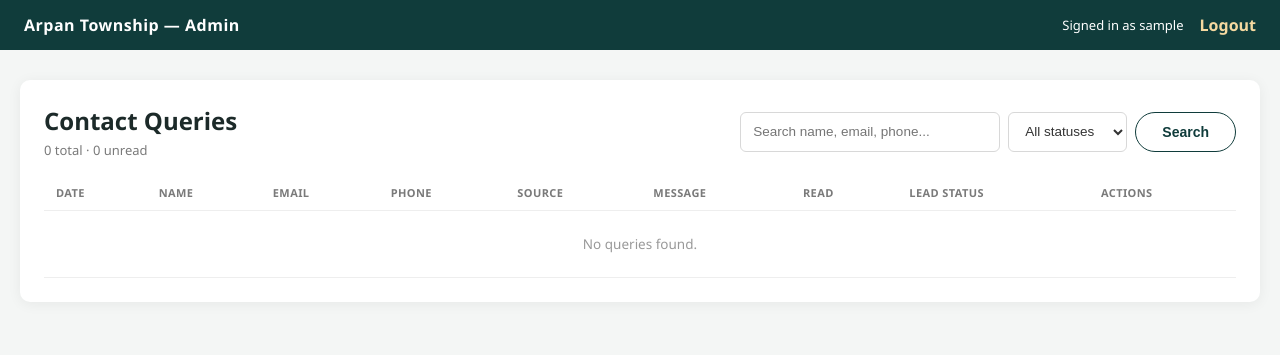
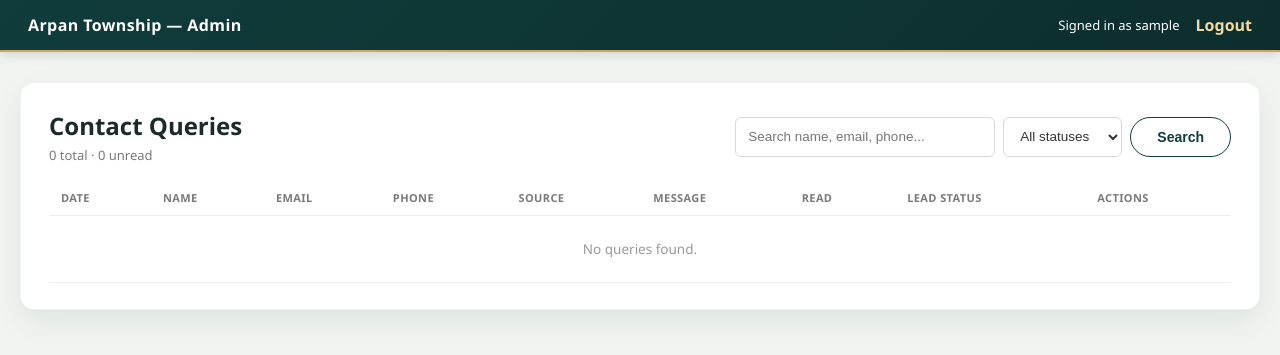
Before and after one commit to bhupindersinghsaggu/ARPANTOWNSHIP, a PHP site: page /admin/index.php in a window 1280 px wide. Shown: the top 355 px of the page. Run offline with PHP 8.4, Linux system fonts and the light colour scheme; the visitor is signed in with stand-in values (Sample User, id 1); data that the repository does not hold is empty.

Commit message:
Update style.php

```diff
--- a/admin/includes/style.php
+++ b/admin/includes/style.php
@@ -3,8 +3,9 @@
     body {
         margin: 0;
         font-family: 'Segoe UI', Arial, sans-serif;
-        background: #f4f6f5;
+        background: #f2f4f1;
         color: #1c2a29;
+        -webkit-font-smoothing: antialiased;
     }
 
     #topProgressBar {
@@ -24,16 +25,20 @@
         transition: width 1.2s ease-out, opacity .2s ease;
     }
     .admin-topbar {
-        background: #103c3b;
+        background: linear-gradient(135deg, #103c3b 0%, #0c2e2d 100%);
         color: #fff;
-        padding: 14px 24px;
+        padding: 14px 28px;
         display: flex;
         align-items: center;
         justify-content: space-between;
         position: relative;
+        border-bottom: 2px solid #cda45e;
+        box-shadow: 0 2px 12px rgba(0,0,0,.15);
     }
-    .admin-topbar a { color: #f5d9a0; text-decoration: none; font-weight: 600; }
-    .admin-topbar .brand { font-weight: 700; letter-spacing: .5px; }
+    .admin-topbar a { color: #f5d9a0; text-decoration: none; font-weight: 600; transition: opacity .2s ease; }
+    .admin-topbar a:hover { opacity: .8; }
+    .admin-topbar .brand { display: flex; align-items: center; gap: 10px; font-weight: 700; letter-spacing: .4px; }
+    .admin-topbar .brand img { height: 26px; width: auto; display: block; }
     .admin-topbar-right { display: flex; align-items: center; gap: 16px; }
     .admin-topbar-user { font-size: 13px; }
     .admin-hamburger {
@@ -64,10 +69,11 @@
     .admin-wrap { max-width: 1400px; margin: 30px auto; padding: 0 20px; }
     .admin-card {
         background: #fff;
-        border-radius: 10px;
-        box-shadow: 0 2px 14px rgba(0,0,0,.06);
-        padding: 24px;
+        border-radius: 14px;
+        box-shadow: 0 1px 2px rgba(16,60,59,.04), 0 12px 32px rgba(16,60,59,.08);
+        padding: 26px 28px;
         margin-bottom: 24px;
+        border: 1px solid rgba(16,60,59,.06);
     }
     .admin-auth-page {
         min-height: 100vh;
```
